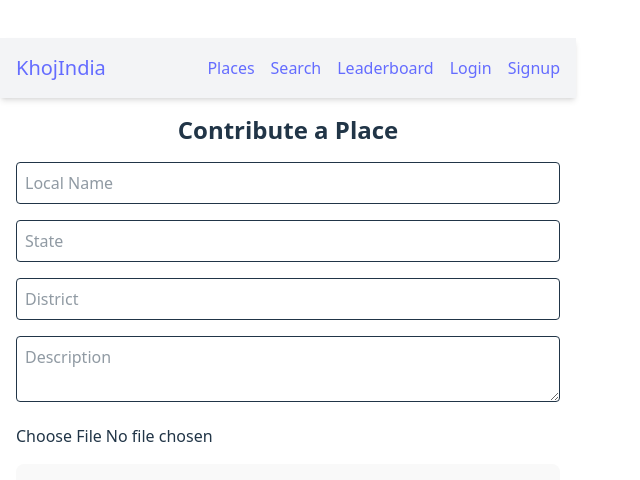
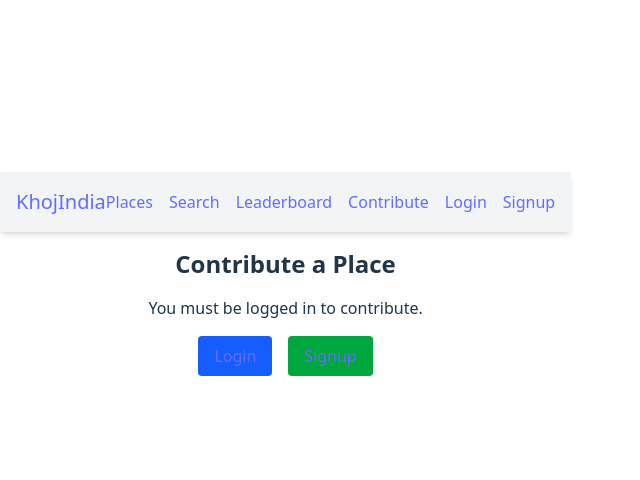
Before and after one commit to kanishkakrishna/KhojIndia2, a React (Vite) app in the folder frontend/: page /contribute in a window 1280 px wide. Shown: the part 118-598 px from the top of the page, without its empty margins (0-640 px from the left). Built offline with nearby package versions, Linux system fonts and the light colour scheme; no server answers.

Commit message:
Saved all current changes like Navbar update

```diff
--- a/frontend/src/components/Navbar.jsx
+++ b/frontend/src/components/Navbar.jsx
@@ -13,9 +13,16 @@ function Navbar() {
         <Link to="/search">Search</Link>
         <Link to="/leaderboard">Leaderboard</Link>
 
+        {/* Always show Contribute link */}
+        <Link
+          to="/contribute"
+          className={`${user ? "text-green-600 font-medium" : "text-gray-500"}`}
+        >
+          Contribute
+        </Link>
+
         {user ? (
           <>
-            <Link to="/contribute" className="text-green-600 font-medium">Contribute</Link>
             <span className="text-gray-700">Hi, {user.username}</span>
             <button
               onClick={logout}
--- a/frontend/src/pages/Contribute.jsx
+++ b/frontend/src/pages/Contribute.jsx
@@ -1,5 +1,6 @@
 import { useState } from "react";
 import { useAuth } from "../context/AuthContext";
+import { Link } from "react-router-dom";
 import API from "../axios";
 
 function Contribute() {
@@ -25,12 +26,11 @@ function Contribute() {
   const handleSubmit = async (e) => {
     e.preventDefault();
 
-    // if (!user) {
-    //   alert("Please login first to contribute a place.");
-    //   return;
-    // }
+    if (!user) {
+      alert("Please login first to contribute a place.");
+      return;
+    }
 
-    // Only perform image size validation if an image is provided
     if (form.image && form.image.size > 5 * 1024 * 1024) {
       alert("Image size exceeds 5MB limit. Please choose a smaller image.");
       return;
@@ -40,21 +40,14 @@ function Contribute() {
 
     const data = new FormData();
     Object.entries(form).forEach(([key, value]) => {
-      // Only append the image if it's not null (i.e., if a file was selected)
-      if (key === "image" && value === null) {
-        // Skip appending image if it's null (optional field)
-        return;
-      }
+      if (key === "image" && value === null) return;
       data.append(key, value);
     });
 
     try {
       const res = await API.post("/contribute", data, {
-        headers: {
-          "Content-Type": "multipart/form-data",
-        },
+        headers: { "Content-Type": "multipart/form-data" },
       });
-
       alert("✅ Place contributed successfully!");
       setForm({
         localName: "",
@@ -66,7 +59,7 @@ function Contribute() {
       setFileInputKey(Date.now());
     } catch (err) {
       console.error("Contribution error:", err);
-      alert(err.response?.data?.error || "❌ Failed to contribute place. Please try again.");
+      alert(err.response?.data?.error || "❌ Failed to contribute place.");
     } finally {
       setLoading(false);
     }
@@ -75,6 +68,20 @@ function Contribute() {
   return (
     <div className="max-w-xl mx-auto p-4">
       <h2 className="text-2xl font-bold mb-4 text-center">Contribute a Place</h2>
+
+      {!user ? (
+        <div className="text-center">
+          <p className="mb-4">You must be logged in to contribute.</p>
+          <div className="flex gap-4 justify-center">
+            <Link to="/login" className="bg-blue-600 text-white px-4 py-2 rounded hover:bg-blue-700 transition">
+              Login
+            </Link>
+            <Link to="/signup" className="bg-green-600 text-white px-4 py-2 rounded hover:bg-green-700 transition">
+              Signup
+            </Link>
+          </div>
+        </div>
+      ) : (
         <form onSubmit={handleSubmit} className="space-y-4">
           <input
             name="localName"
@@ -109,13 +116,11 @@ function Contribute() {
             required
           />
           <input
-          id="imageInput"
-          name="media"
+            name="image"
             type="file"
             accept="image/*"
             onChange={handleChange}
             className="w-full"
-          // --- REMOVED THE 'required' ATTRIBUTE HERE ---
             key={fileInputKey}
           />
           <button
@@ -126,6 +131,7 @@ function Contribute() {
             {loading ? "Submitting..." : "Submit"}
           </button>
         </form>
+      )}
     </div>
   );
 }
```
Lines whose indentation alone changed are shown as unchanged.
